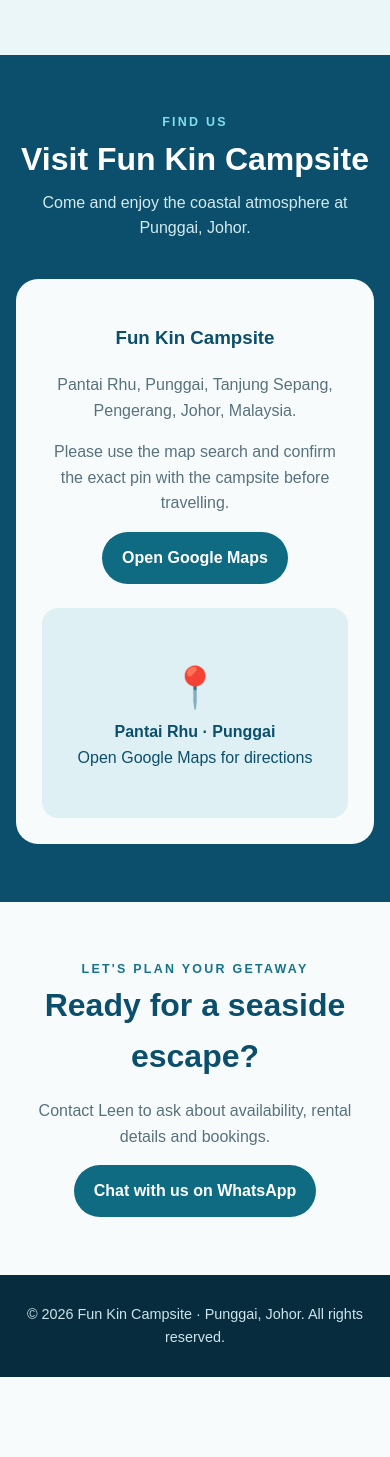
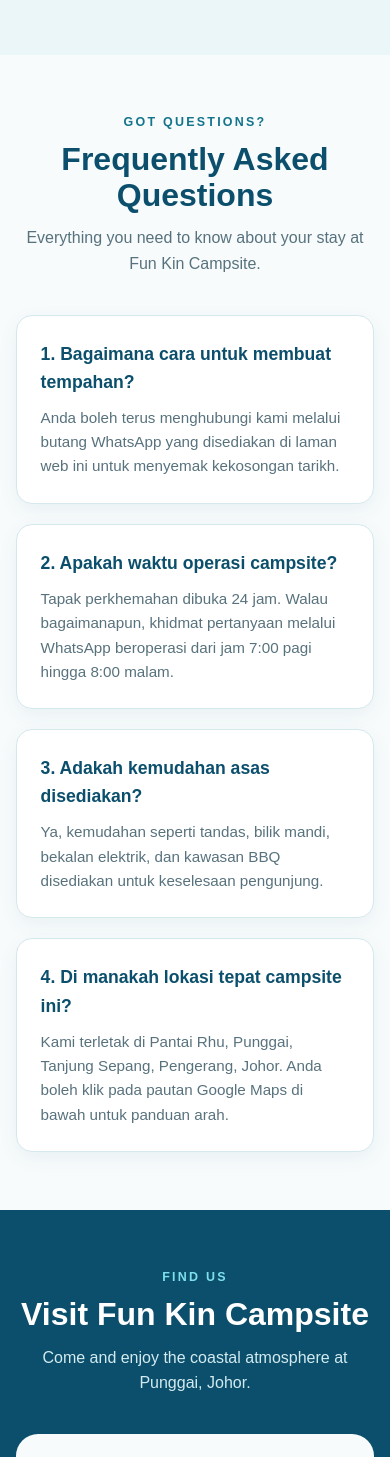
Before and after one commit to Izzy1992/FunKinCampsite, a plain HTML site: page index.html in a window 390 px wide. Shown: the part 5585-7042 px from the top of the page. Before the commit the page ends 6962 px from the top, so only its background shows below. Drawn offline with Linux system fonts and the light colour scheme.

Commit message:
Update index.html

```diff
--- a/index.html
+++ b/index.html
@@ -20,7 +20,18 @@ section{padding:76px 0}.section-head{text-align:center;max-width:700px;margin:0
 .rentals-grid{display:grid;grid-template-columns:repeat(2,1fr);gap:24px}.rental{background:white;border:1px solid #d5e8ed;border-radius:22px;overflow:hidden;box-shadow:0 12px 30px #0b4f6c12}.poster{width:100%;aspect-ratio:16/10;background:var(--seafoam);overflow:hidden}.poster img{width:100%;height:100%;object-fit:cover;object-position:center;display:block;cursor:zoom-in;transition:transform .25s ease}.poster img:hover{transform:scale(1.03)}.rental-body{padding:22px 24px}.rental-body h3{margin:0;color:var(--ocean);font-size:1.35rem}.price{font-size:1.8rem;font-weight:900;color:#0e6b82;margin:5px 0}.rental-body p{color:var(--muted);margin:0}
 .promotions{background:#fff}.promo-grid{display:grid;grid-template-columns:repeat(2,1fr);gap:24px}.promo-grid img{width:100%;aspect-ratio:1/1;object-fit:cover;border-radius:20px;box-shadow:0 10px 26px #0b4f6c14;display:block;cursor:zoom-in;transition:transform .25s ease}.promo-grid img:hover{transform:scale(1.02)}
 .gallery{background:var(--seafoam)}.gallery-grid{display:grid;grid-template-columns:repeat(3,1fr);gap:18px}.gallery-item{aspect-ratio:3/4;border-radius:18px;overflow:hidden;background:#dff0f4;border:1px solid #cde4ea;display:grid;place-items:center;text-align:center;color:var(--ocean);padding:16px;position:relative}.gallery-item img{width:100%;height:100%;object-fit:cover;object-position:center 70%;display:block;cursor:zoom-in;transition:transform .25s ease}.gallery-item img:hover{transform:scale(1.03)}.gallery-placeholder{border:2px dashed #9cc7d2;background:#f7fbfc}.gallery-placeholder span{font-size:2rem;display:block;margin-bottom:6px}.gallery-placeholder strong{display:block;margin-bottom:4px}.gallery-placeholder small{color:var(--muted);font-size:.82rem;display:block}
-.location{background:var(--ocean);color:white}.location .section-head .eyebrow{color:#7ee0ec}.location .section-head h2{color:white}.location .section-head p{color:#d3ebf0}.location-card{background:#f7fbfc;color:var(--ink);border-radius:22px;padding:26px;display:grid;grid-template-columns:1fr 1fr;gap:24px;align-items:center}.location-card h3{color:var(--ocean)}.location-card p{color:var(--muted)}.map-placeholder{background:#dff0f4;min-height:210px;border-radius:16px;display:grid;place-items:center;text-align:center;padding:20px;color:#0b4f6c}.contact{text-align:center;background:var(--cream)}.contact .eyebrow{color:#14748b}.contact h2{font-size:clamp(2rem,4vw,3rem);color:var(--ocean);margin:0 0 10px}.contact p{color:var(--muted)}footer{background:#062c3d;color:#cde4ea;padding:28px 0;text-align:center;font-size:.9rem}.float-wa{position:fixed;right:20px;bottom:20px;z-index:20;background:#167447;box-shadow:0 8px 24px #0003}
+.faq-grid{display:grid;grid-template-columns:repeat(2,1fr);gap:20px;max-width:960px;margin:0 auto}
+.faq-card{background:white;border:1px solid #d5e8ed;border-radius:16px;padding:24px;box-shadow:0 6px 20px rgba(11,79,108,0.06)}
+.faq-card h3{color:var(--ocean);font-size:1.1rem;margin-top:0;margin-bottom:10px}
+.faq-card p{color:var(--muted);margin:0;font-size:.95rem}
+.location{background:var(--ocean);color:white}.location .section-head .eyebrow{color:#7ee0ec}.location .section-head h2{color:white}.location .section-head p{color:#d3ebf0}.location-card{background:#f7fbfc;color:var(--ink);border-radius:22px;padding:26px;display:grid;grid-template-columns:1fr 1fr;gap:24px;align-items:center}.location-card h3{color:var(--ocean)}.location-card p{color:var(--muted)}.map-placeholder{background:#dff0f4;min-height:210px;border-radius:16px;display:grid;place-items:center;text-align:center;padding:20px;color:#0b4f6c}
+.contact{text-align:center;background:var(--cream)}.contact .eyebrow{color:#14748b}.contact h2{font-size:clamp(2rem,4vw,3rem);color:var(--ocean);margin:0 0 10px}.contact p{color:var(--muted)}
+.hours-note{display:inline-block;background:#eaf6f8;border:1px solid #cde4ea;padding:10px 20px;border-radius:999px;color:var(--ocean);font-weight:700;font-size:.9rem;margin-top:16px}
+footer{background:#062c3d;color:#cde4ea;padding:36px 0;text-align:center;font-size:.9rem}
+.social-links{display:flex;justify-content:center;gap:16px;margin-bottom:16px}
+.social-btn{background:rgba(255,255,255,0.08);color:#cde4ea;width:38px;height:38px;border-radius:50%;display:grid;place-items:center;text-decoration:none;border:1px solid rgba(255,255,255,0.15);font-size:.9rem;cursor:not-allowed;opacity:0.7}
+.social-btn:hover{background:rgba(255,255,255,0.18);color:white}
+.float-wa{position:fixed;right:20px;bottom:20px;z-index:20;background:#167447;box-shadow:0 8px 24px #0003}
 
 /* Full-screen Image Lightbox */
 .lightbox{position:fixed;inset:0;z-index:100;background:rgba(6,28,39,0.92);backdrop-filter:blur(6px);display:none;align-items:center;justify-content:center;padding:20px;cursor:zoom-out}
@@ -43,13 +54,14 @@ section{padding:76px 0}.section-head{text-align:center;max-width:700px;margin:0
   .facility-grid{grid-template-columns:repeat(2,1fr)}
   .rentals-grid,.promo-grid{grid-template-columns:1fr}
   .gallery-grid{grid-template-columns:repeat(2,1fr);gap:12px}
+  .faq-grid{grid-template-columns:1fr}
   .rental{text-align:center}
   section{padding:58px 0}
 }
 </style>
 </head>
 <body>
-<header><div class="wrap nav"><a class="brand" href="#home">FUN KIN CAMPSITE<span>PANTAI RHU · PUNGGAI</span></a><button class="menu" id="menuBtn" aria-label="Open navigation">☰</button><nav class="links" id="navLinks"><a href="#about">About</a><a href="#facilities">Facilities</a><a href="#rental">Rental</a><a href="#promotions">Promotions</a><a href="#gallery">Gallery</a><a href="#location">Location</a><a href="#contact">Contact</a></nav><a class="btn" href="https://wa.me/60167191887?text=Hi%2C%20saya%20berminat%20untuk%20bertanya%20mengenai%20Fun%20Kin%20Campsite" target="_blank" rel="noopener">WhatsApp Us</a></div></header>
+<header><div class="wrap nav"><a class="brand" href="#home">FUN KIN CAMPSITE<span>PANTAI RHU · PUNGGAI</span></a><button class="menu" id="menuBtn" aria-label="Open navigation">☰</button><nav class="links" id="navLinks"><a href="#about">About</a><a href="#facilities">Facilities</a><a href="#rental">Rental</a><a href="#promotions">Promotions</a><a href="#gallery">Gallery</a><a href="#faq">FAQ</a><a href="#location">Location</a><a href="#contact">Contact</a></nav><a class="btn" href="https://wa.me/60167191887?text=Hi%2C%20saya%20berminat%20untuk%20bertanya%20mengenai%20Fun%20Kin%20Campsite" target="_blank" rel="noopener">WhatsApp Us</a></div></header>
 <main>
 <section class="hero" id="home"><div class="wrap hero-inner"><div class="eyebrow">Seaside camping · Punggai, Johor</div><h1>Slow down.<br>Get outdoors.</h1><p>Enjoy a relaxing seaside escape with family and friends at Fun Kin Campsite, Pantai Rhu, Punggai.</p><div class="hero-actions"><a class="btn gold" href="#rental">Explore rentals</a><a class="btn outline" href="https://wa.me/60167191887?text=Hi%2C%20saya%20berminat%20untuk%20bertanya%20mengenai%20Fun%20Kin%20Campsite" target="_blank" rel="noopener">Enquire on WhatsApp</a></div></div></section>
 <section id="about"><div class="wrap intro-grid"><div class="intro-photo"><div class="intro-badge"><div style="font-size:2.4rem">🌴 🌊 ⛺</div><strong>Your little seaside getaway</strong><p>Relax · Unwind · Make memories</p></div></div><div class="intro-copy"><div class="eyebrow">Welcome to Fun Kin</div><h2>Make time for the outdoors.</h2><p>Looking for a laid-back place to camp by the sea? Fun Kin Campsite offers a welcoming outdoor setting in the Punggai area, perfect for taking a break, enjoying the coastal atmosphere and spending quality time together.</p><p>Bring your loved ones, enjoy the fresh air and create simple memories by the beach.</p><a class="btn" href="#contact">Plan your visit</a></div></div></section>
@@ -68,9 +80,27 @@ section{padding:76px 0}.section-head{text-align:center;max-width:700px;margin:0
 <div class="gallery-item gallery-placeholder"><div><span>⛺</span><strong>Photo Slot 5</strong><small>Upload & replace with photo-5.jpeg</small></div></div>
 <div class="gallery-item gallery-placeholder"><div><span>🌅</span><strong>Photo Slot 6</strong><small>Upload & replace with photo-6.jpeg</small></div></div>
 </div></div></section>
+
+<!-- FAQ Section Module -->
+<section id="faq" style="background:var(--cream)"><div class="wrap"><div class="section-head"><div class="eyebrow">Got questions?</div><h2>Frequently Asked Questions</h2><p>Everything you need to know about your stay at Fun Kin Campsite.</p></div><div class="faq-grid">
+<div class="faq-card"><h3>1. Bagaimana cara untuk membuat tempahan?</h3><p>Anda boleh terus menghubungi kami melalui butang WhatsApp yang disediakan di laman web ini untuk menyemak kekosongan tarikh.</p></div>
+<div class="faq-card"><h3>2. Apakah waktu operasi campsite?</h3><p>Tapak perkhemahan dibuka 24 jam. Walau bagaimanapun, khidmat pertanyaan melalui WhatsApp beroperasi dari jam 7:00 pagi hingga 8:00 malam.</p></div>
+<div class="faq-card"><h3>3. Adakah kemudahan asas disediakan?</h3><p>Ya, kemudahan seperti tandas, bilik mandi, bekalan elektrik, dan kawasan BBQ disediakan untuk keselesaan pengunjung.</p></div>
+<div class="faq-card"><h3>4. Di manakah lokasi tepat campsite ini?</h3><p>Kami terletak di Pantai Rhu, Punggai, Tanjung Sepang, Pengerang, Johor. Anda boleh klik pada pautan Google Maps di bawah untuk panduan arah.</p></div>
+</div></div></section>
+
 <section class="location" id="location"><div class="wrap"><div class="section-head"><div class="eyebrow">Find us</div><h2>Visit Fun Kin Campsite</h2><p>Come and enjoy the coastal atmosphere at Punggai, Johor.</p></div><div class="location-card"><div><h3>Fun Kin Campsite</h3><p>Pantai Rhu, Punggai, Tanjung Sepang, Pengerang, Johor, Malaysia.</p><p>Please use the map search and confirm the exact pin with the campsite before travelling.</p><a class="btn" href="https://www.google.com/maps/search/?api=1&query=Fun+Kin+Campsite+Pantai+Rhu+Punggai+Johor" target="_blank" rel="noopener">Open Google Maps</a></div><div class="map-placeholder"><div><div style="font-size:2.5rem">📍</div><strong>Pantai Rhu · Punggai</strong><br><span>Open Google Maps for directions</span></div></div></div></div></section>
-<section class="contact" id="contact"><div class="wrap"><div class="eyebrow">Let's plan your getaway</div><h2>Ready for a seaside escape?</h2><p>Contact Leen to ask about availability, rental details and bookings.</p><a class="btn" href="https://wa.me/60167191887?text=Hi%2C%20saya%20berminat%20untuk%20bertanya%20mengenai%20Fun%20Kin%20Campsite" target="_blank" rel="noopener">Chat with us on WhatsApp</a></div></section>
-</main><footer><div class="wrap">© <span id="year"></span> Fun Kin Campsite · Punggai, Johor. All rights reserved.</div></footer><a class="btn float-wa" href="https://wa.me/60167191887?text=Hi%2C%20saya%20berminat%20untuk%20bertanya%20mengenai%20Fun%20Kin%20Campsite" target="_blank" rel="noopener" aria-label="Chat on WhatsApp">WhatsApp</a>
+<section class="contact" id="contact"><div class="wrap"><div class="eyebrow">Let's plan your getaway</div><h2>Ready for a seaside escape?</h2><p>Contact Leen to ask about availability, rental details and bookings.</p><div class="hours-note">🕒 Campsite: 24 Jam &nbsp;|&nbsp; WhatsApp Enquiry: 7:00 AM – 8:00 PM</div><div style="margin-top:24px"><a class="btn" href="https://wa.me/60167191887?text=Hi%2C%20saya%20berminat%20untuk%20bertanya%20mengenai%20Fun%20Kin%20Campsite" target="_blank" rel="noopener">Chat with us on WhatsApp</a></div></div></section>
+</main>
+<footer><div class="wrap">
+<div class="social-links" title="Social media channels coming soon">
+  <a class="social-btn" href="#" onclick="return false;" aria-label="Instagram">IG</a>
+  <a class="social-btn" href="#" onclick="return false;" aria-label="TikTok">TT</a>
+  <a class="social-btn" href="#" onclick="return false;" aria-label="Facebook">FB</a>
+</div>
+© <span id="year"></span> Fun Kin Campsite · Punggai, Johor. All rights reserved.
+</div></footer>
+<a class="btn float-wa" href="https://wa.me/60167191887?text=Hi%2C%20saya%20berminat%20untuk%20bertanya%20mengenai%20Fun%20Kin%20Campsite" target="_blank" rel="noopener" aria-label="Chat on WhatsApp">WhatsApp</a>
 
 <div class="lightbox" id="lightbox" role="dialog" aria-modal="true" aria-label="Image preview">
   <button class="lightbox-close" id="lightboxClose" aria-label="Close preview">&times;</button>
```
